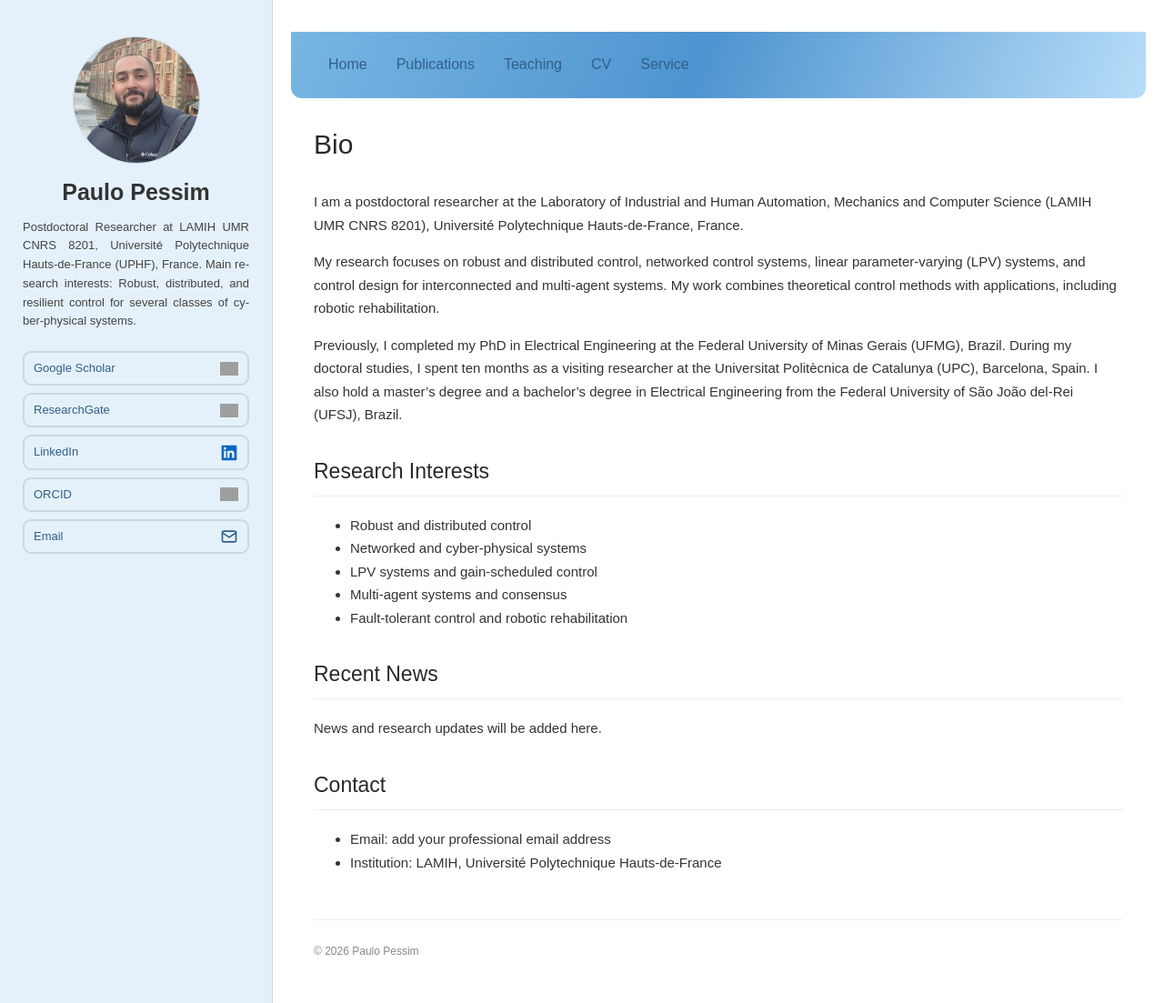
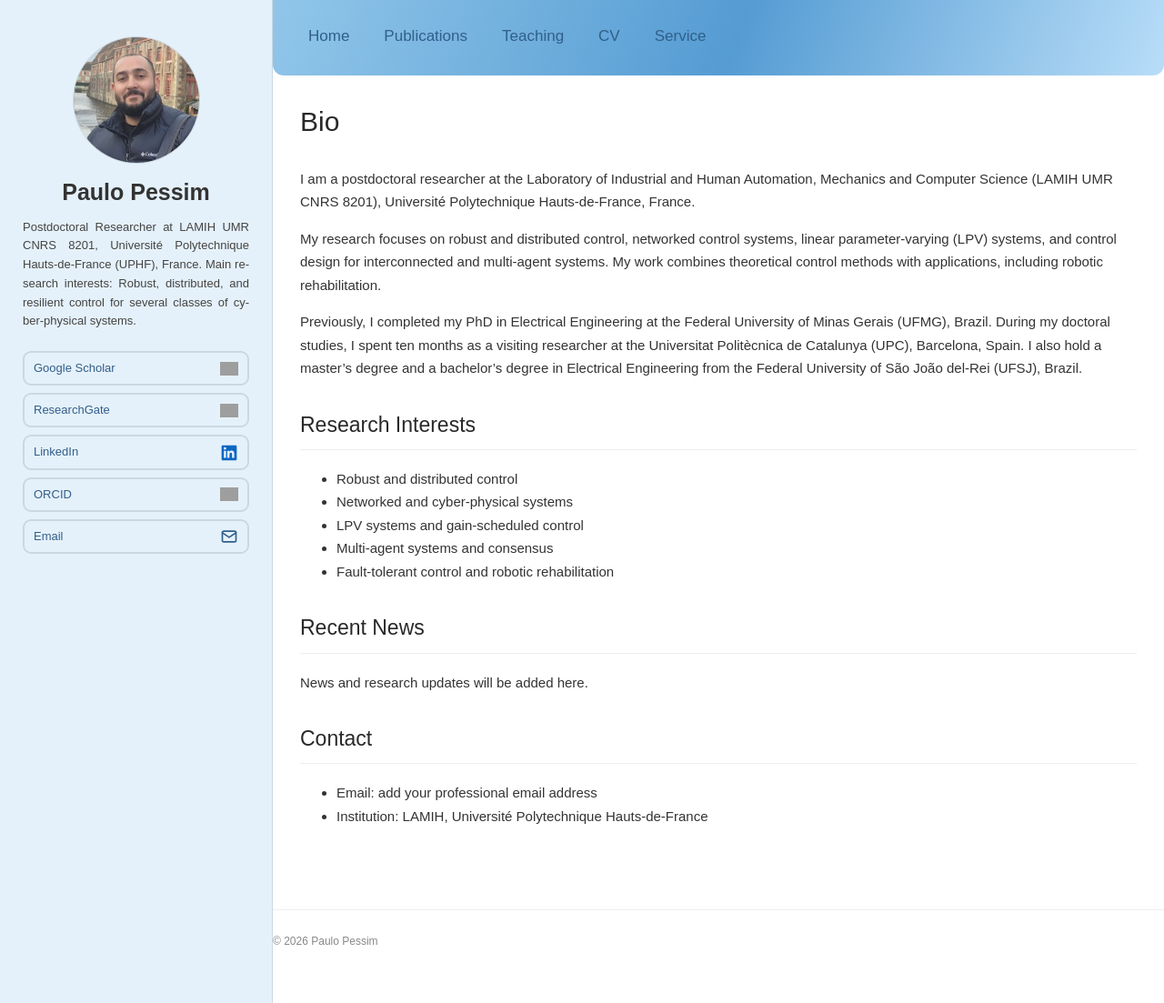
Before and after one commit to ppessim/ppessim.github.io, a Jekyll site: the page built from index.md, in a window 1280 px wide and 1103 px high. Shown: the whole window at 91% size. Built offline with Jekyll 4.4.1, drawn with Linux system fonts in a browser that asks for light colours; grey boxes are pictures that could not be loaded.

Commit message:
Update style.css

```diff
--- a/assets/css/style.css
+++ b/assets/css/style.css
@@ -126,44 +126,65 @@ body {
 /* Main content column */
 
 .content {
-  width: 100%;
   min-width: 0;
-  max-width: 1200px;
-  padding: 35px 45px;
+  padding: 0;
+  margin: 0;
+}
+
+.page-content {
+  padding: 25px 30px;
 }
 
 /* Horizontal navigation */
 
+
 .navigation {
   display: flex;
   align-items: center;
-  gap: 0;
-  margin: 0 -25px 25px;
-  padding: 12px 25px;
-  min-height: 64px;
-  background: linear-gradient(110deg, #78B6E3 0%, #4D94D0 48%, #B8DDF8 100%);
+  flex-wrap: wrap;
+  gap: 8px;
+  width: 100%;
+  box-sizing: border-box;
+  margin: 0;
+  padding: 14px 24px;
+  min-height: 76px;
+  background: linear-gradient(
+    110deg,
+    #91C6E9 0%,
+    #559CD3 52%,
+    #B8DDF8 100%
+  );
   border: none;
   border-radius: 0 0 12px 12px;
-  box-sizing: border-box;
 }
 
 .navigation a {
   display: inline-flex;
   align-items: center;
-  gap: 8px;
-  padding: 10px 16px;
+  justify-content: center;
+  gap: 10px;
+  padding: 12px 15px;
   color: #fff;
   text-decoration: none;
-  font-size: 16px;
+  font-size: 17px;
+  font-weight: 500;
   border-bottom: 2px solid transparent;
   transition: background 0.2s ease, border-color 0.2s ease;
 }
 
 .navigation a:hover,
 .navigation a.active {
+  color: #fff;
   border-bottom-color: #fff;
-  background: rgba(255, 255, 255, 0.12);
+  background: rgba(255, 255, 255, 0.14);
 }
+
+.navigation svg {
+  width: 21px;
+  height: 21px;
+  flex-shrink: 0;
+}
+
 
 /* Page headings and text */
 
```
